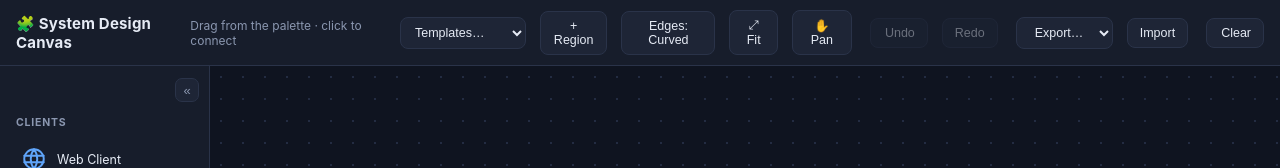
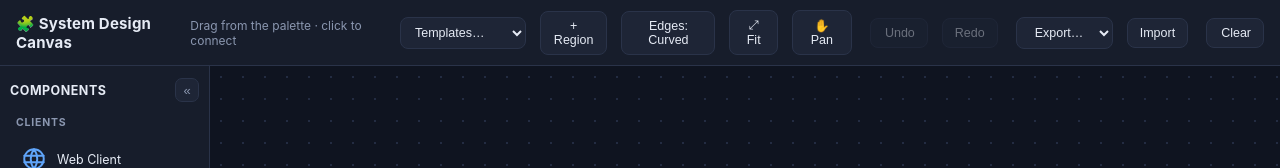
Before and after one commit to OmarFarooqKhan/sysdesign-canvas, a React (Vite) app: page / in a window 1280 px wide. Shown: the top 168 px of the page. Built offline with nearby package versions, Linux system fonts and the light colour scheme.

Commit message:
Give the palette toggle a "Components" header instead of floating alone

```diff
--- a/src/components/Palette.tsx
+++ b/src/components/Palette.tsx
@@ -8,6 +8,8 @@ export function Palette() {
 
   return (
     <aside className={collapsed ? 'palette collapsed' : 'palette'}>
+      <div className="palette-header">
+        {!collapsed && <span className="palette-title">Components</span>}
         <button
           className="palette-toggle"
           aria-label={collapsed ? 'Expand palette' : 'Collapse palette'}
@@ -16,6 +18,7 @@ export function Palette() {
         >
           {collapsed ? '»' : '«'}
         </button>
+      </div>
       {!collapsed && PALETTE.map((section) => (
         <Fragment key={section.group}>
           <h2>{section.group}</h2>
--- a/src/index.css
+++ b/src/index.css
@@ -77,13 +77,29 @@ header .group-start { margin-left: 4px; padding-left: 14px; border-left: 1px sol
   transition: width .16s ease, padding .16s ease;
 }
 .palette.collapsed { width: 40px; padding: 12px 6px; }
+.palette-header {
+  display: flex;
+  align-items: center;
+  justify-content: space-between;
+  gap: 8px;
+  margin-bottom: 10px;
+}
+.palette.collapsed .palette-header { justify-content: center; }
+.palette-title {
+  font-size: 12.5px;
+  font-weight: 650;
+  text-transform: uppercase;
+  letter-spacing: .5px;
+  color: var(--text);
+  white-space: nowrap;
+}
 .palette-toggle {
   display: flex;
   align-items: center;
   justify-content: center;
   width: 24px;
   height: 24px;
-  margin: 0 0 10px auto;
+  flex-shrink: 0;
   background: var(--panel-2);
   color: var(--muted);
   border: 1px solid var(--border);
@@ -93,7 +109,6 @@ header .group-start { margin-left: 4px; padding-left: 14px; border-left: 1px sol
   transition: background .12s, border-color .12s, color .12s;
 }
 .palette-toggle:hover { background: #263049; border-color: #3a4a6b; color: var(--text); }
-.palette.collapsed .palette-toggle { margin: 0 auto; }
 .palette h2 {
   font-size: 10.5px;
   text-transform: uppercase;
```
Also changed, not shown: 1 other file (tests, documents, lock files or other folders). Lines whose indentation alone changed are shown as unchanged.
